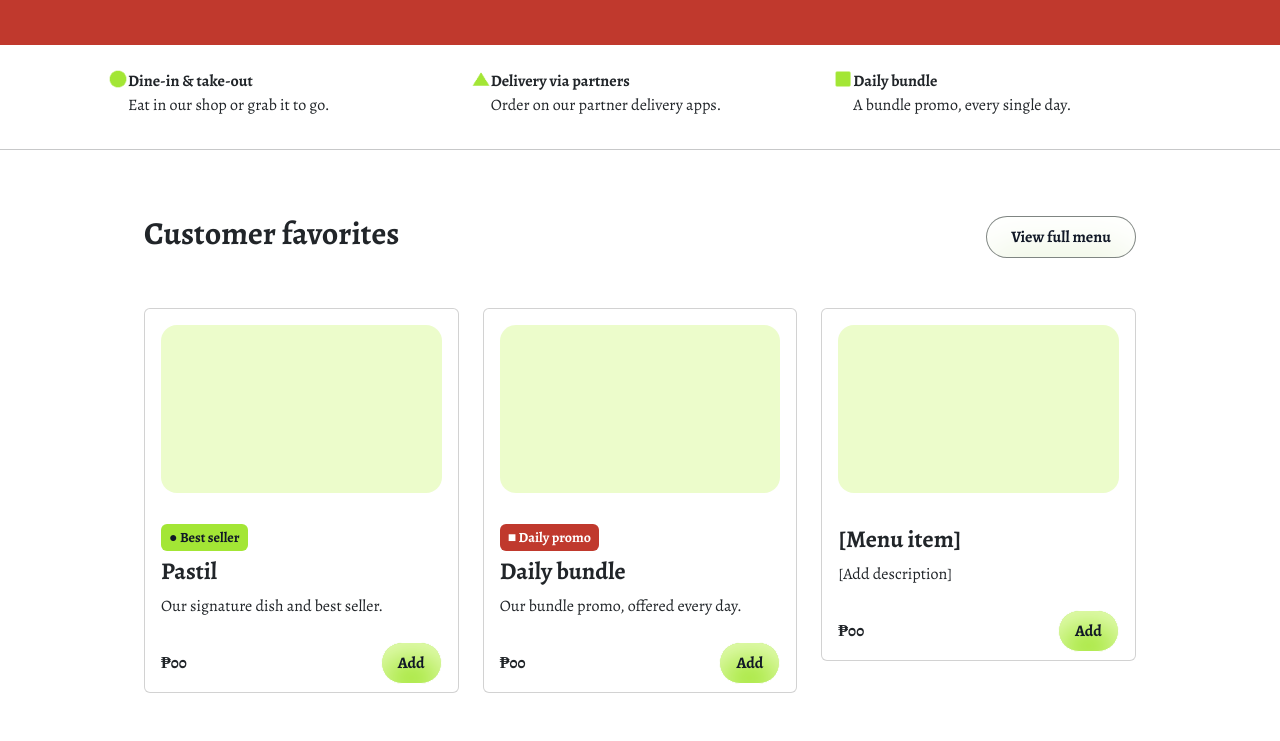
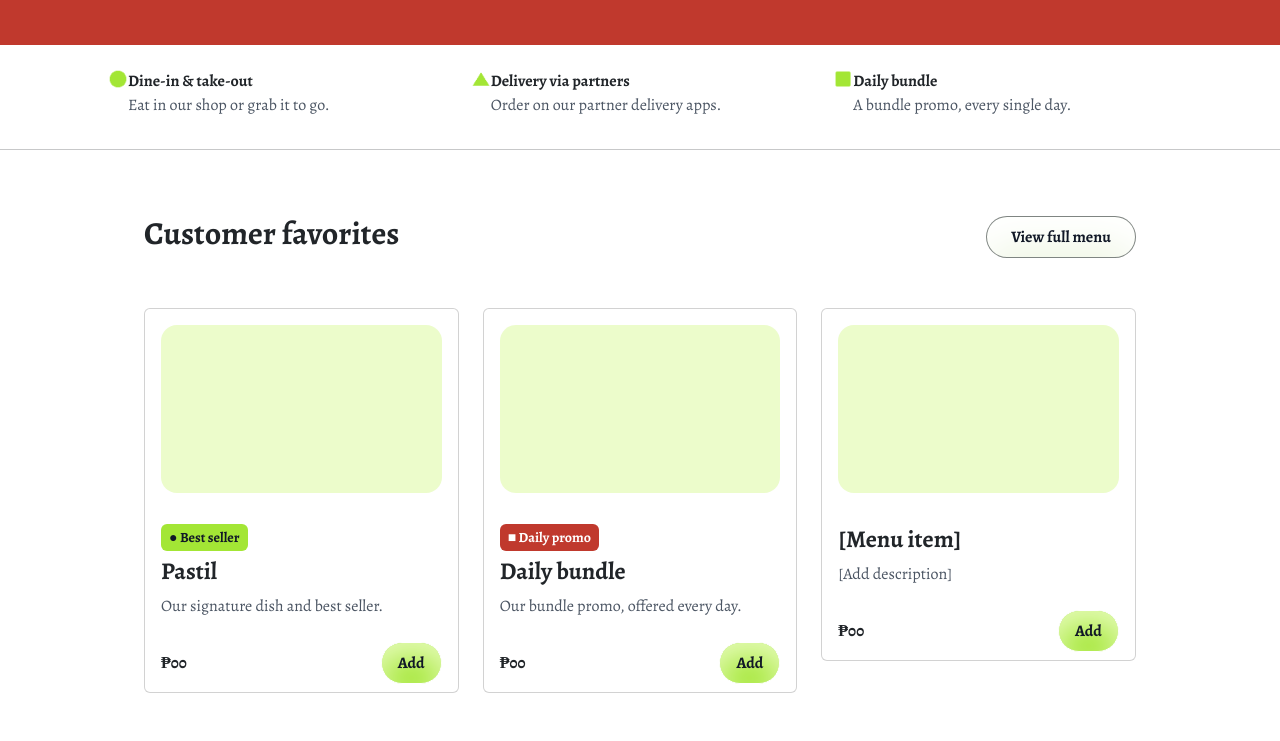
Before and after one commit to Nai-ix/Pastel-sa-Daet-Website, a website: page index.html in a window 1280 px wide. Shown: the part 659-1400 px from the top of the page. Drawn offline with nearby package versions, Linux system fonts and the light colour scheme.

Commit message:
Change some paragraph color into  grey

```diff
--- a/index.html
+++ b/index.html
@@ -119,17 +119,17 @@
         <section class="featurestrip row px-5 pt-4 mx-5">
             <div class=" col-4 d-flex">
                 <img src="image/circle.png" alt="circle" height="20px" width="20px">
-                <p class="m-0"><b>Dine-in & take-out</b><br>Eat in our shop or grab it to go.</p>
+                <p class="m-0"><b>Dine-in & take-out</b><br><span class="text-grey">Eat in our shop or grab it to go.</span></p>
             </div>
 
             <div class=" col-4 d-flex">
                 <img src="image/triangle.png" alt="triangle" height="20px" width="20px">
-                <p><b>Delivery via partners</b><br>Order on our partner delivery apps.</p>
+                <p><b>Delivery via partners</b><br><span class="text-grey">Order on our partner delivery apps.</span></p>
             </div>
 
             <div class=" col-4 d-flex">
                 <img src="image/square.png" alt="square" height="20px" width="20px">
-                <p><b>Daily bundle</b><br>A bundle promo, every single day.</p>
+                <p><b>Daily bundle</b><br><span class="text-grey">A bundle promo, every single day.</span></p>
             </div>
         </section>
         <hr>
@@ -155,7 +155,7 @@
 
                                 <badge class="bg-secondary text-dark rounded py-1 px-2">● Best seller</badge>
                                 <h4 class="card-title fw-bold mt-2">Pastil</h4>
-                                <p class="card-text">Our signature dish and best seller.</p>
+                                <p class="card-text text-grey">Our signature dish and best seller.</p>
                             </div>
                             <div class="pricerow d-flex justify-content-between align-items-center px-3 my-2">
                                 <p class="fw-bold m-0">₱00</p>
@@ -170,7 +170,7 @@
 
                                 <badge class=" bg-warning text-white rounded py-1 px-2 mb-2">■ Daily promo</badge>
                                 <h4 class="card-title fw-bold mt-2">Daily bundle</h4>
-                                <p class="card-text">Our bundle promo, offered every day.</p>
+                                <p class="card-text text-grey">Our bundle promo, offered every day.</p>
                             </div>
                             <div class="pricerow d-flex justify-content-between align-items-center px-3 my-2">
                                 <p class="fw-bold m-0">₱00</p>
@@ -183,7 +183,7 @@
                             <img class="card-img-top rounded-5 p-3" src="image/photoplaceholder.png" alt="Realphoto" width="100%" height="200px"/>
                             <div class="card-body">
                                 <h4 class="card-title fw-bold">[Menu item]</h4>
-                                <p class="card-text">[Add description]</p>
+                                <p class="card-text text-grey">[Add description]</p>
                             </div>
                             <div class="pricerow d-flex justify-content-between align-items-center px-3 my-2">
                                 <p class="fw-bold m-0">₱00</p>
@@ -210,7 +210,7 @@
         <section class="oastep row p-5">
             <div class="col-12 mx-5">
                 <h2 class="fw-bold ">Order ahead in three steps</h2>
-                <p>Skip the wait. Choose your items, set a pick-up time, and we’ll have it ready.</p>
+                <p class="text-grey">Skip the wait. Choose your items, set a pick-up time, and we’ll have it ready.</p>
             </div>
 
             <div class="col-12 ">
@@ -221,7 +221,7 @@
                             <div class="card-body">
                                 <badge class="oasbadge bg-secondary text-dark  rounded-circle py-2 px-3">1</badge>
                                 <h5 class="card-title fw-bold mt-3"> Choose your pastil</h5>
-                                <p>Pick your pastil, the daily bundle, or add-ons from the menu.</p>
+                                <p class="text-grey">Pick your pastil, the daily bundle, or add-ons from the menu.</p>
                             </div>
                         </div>
                     </div>
@@ -231,7 +231,7 @@
                             <div class="card-body">
                                 <badge class="oasbadge bg-secondary text-dark  rounded-circle py-2 px-3">2</badge>
                                 <h5 class="card-title fw-bold mt-3"> Set a time that fits your day</h5>
-                                <p>Choose a pick-up time that suits you so your order is ready when you arrive.</p>
+                                <p class="text-grey">Choose a pick-up time that suits you so your order is ready when you arrive.</p>
                             </div>
                         </div>
                     </div>
@@ -241,7 +241,7 @@
                             <div class="card-body">
                                 <badge class="oasbadge bg-secondary text-dark  rounded-circle py-2 px-3">3</badge>
                                 <h5 class="card-title fw-bold mt-3">Pick up, dine in, or get it delivered</h5>
-                                <p>Take-out and dine-in at our shop. For delivery, order through our partner apps.</p>
+                                <p class="text-grey">Take-out and dine-in at our shop. For delivery, order through our partner apps.</p>
                             </div>
                         </div>
                     </div>
```
